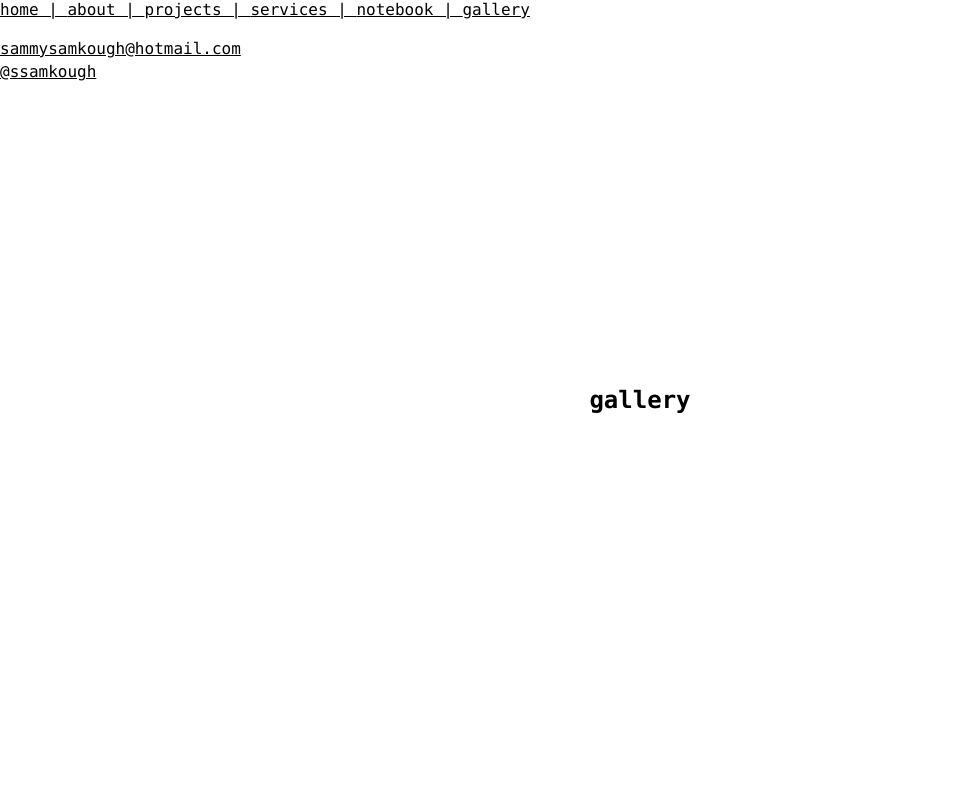
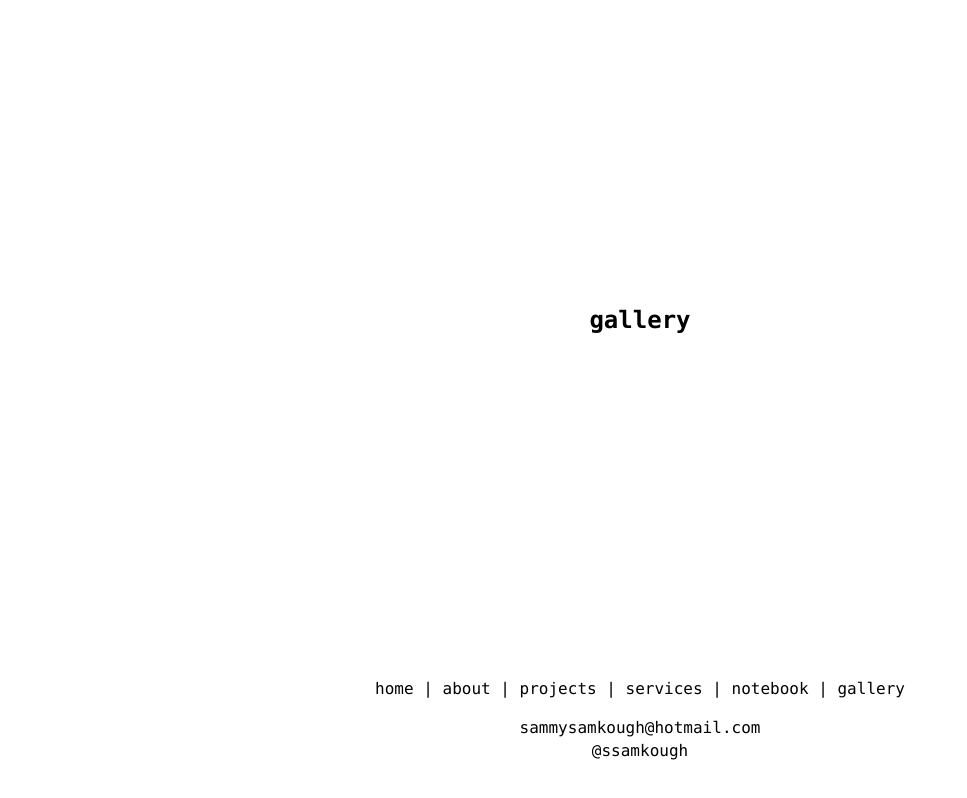
Before and after one commit to ssamkough/sammy-samkough-website-old-3, a React (Create React App) app: page /gallery in a window 1280 px wide. Shown: the whole page, without its empty margins (0-967 px from the left). Built offline with nearby package versions, Linux system fonts and the light colour scheme.

Commit message:
Fixed styling

```diff
--- a/src/App.js
+++ b/src/App.js
@@ -22,8 +22,10 @@ function App() {
           <Route path="/notebook" component={Notebook} />
           <Route path="/gallery" component={Gallery} />
         </Switch>
-        <Nav></Nav>
-        <Footer></Footer>
+        <div className="bottom">
+          <Nav></Nav>
+          <Footer></Footer>
+        </div>
       </div>
     </Router>
   );
--- a/src/components/Nav.js
+++ b/src/components/Nav.js
@@ -5,24 +5,24 @@ function Nav() {
   return (
     <div className="nav">
       <ul>
-        <Link to="/">
-          <li>home | </li>
-        </Link>
-        <Link to="/about">
-          <li>about | </li>
-        </Link>
-        <Link to="/projects">
-          <li>projects | </li>
-        </Link>
-        <Link to="/services">
-          <li>services | </li>
-        </Link>
-        <Link to="/notebook">
-          <li>notebook | </li>
-        </Link>
-        <Link to="/Gallery">
-          <li>gallery</li>
-        </Link>
+        <li>
+          <Link to="/">home</Link> |
+        </li>
+        <li>
+          <Link to="/about"> about</Link> |
+        </li>
+        <li>
+          <Link to="/projects"> projects</Link> |
+        </li>
+        <li>
+          <Link to="/services"> services</Link> |
+        </li>
+        <li>
+          <Link to="/notebook"> notebook</Link> |
+        </li>
+        <li>
+          <Link to="/Gallery"> gallery</Link>
+        </li>
       </ul>
     </div>
   );
--- a/src/index.css
+++ b/src/index.css
@@ -12,6 +12,7 @@ a:hover,
 a:focus,
 a:active {
   color: #000000;
+  text-decoration: none;
 }
 
 /* UTILITIES */
@@ -23,10 +24,18 @@ a:active {
 
 .content {
   position: absolute;
-  top: 50%;
+  top: 40%;
   left: 50%;
   transform: translate(-50%, -50%);
   text-align: center;
+}
+
+.bottom {
+  position: fixed;
+  text-align: center;
+  bottom: 0;
+  left: 50%;
+  transform: translate(-50%, -50%);
 }
 
 .footer ul {
@@ -39,6 +48,7 @@ a:active {
 
 .nav li {
   display: inline;
+  text-decoration: none;
 }
 
 .nav {
```
